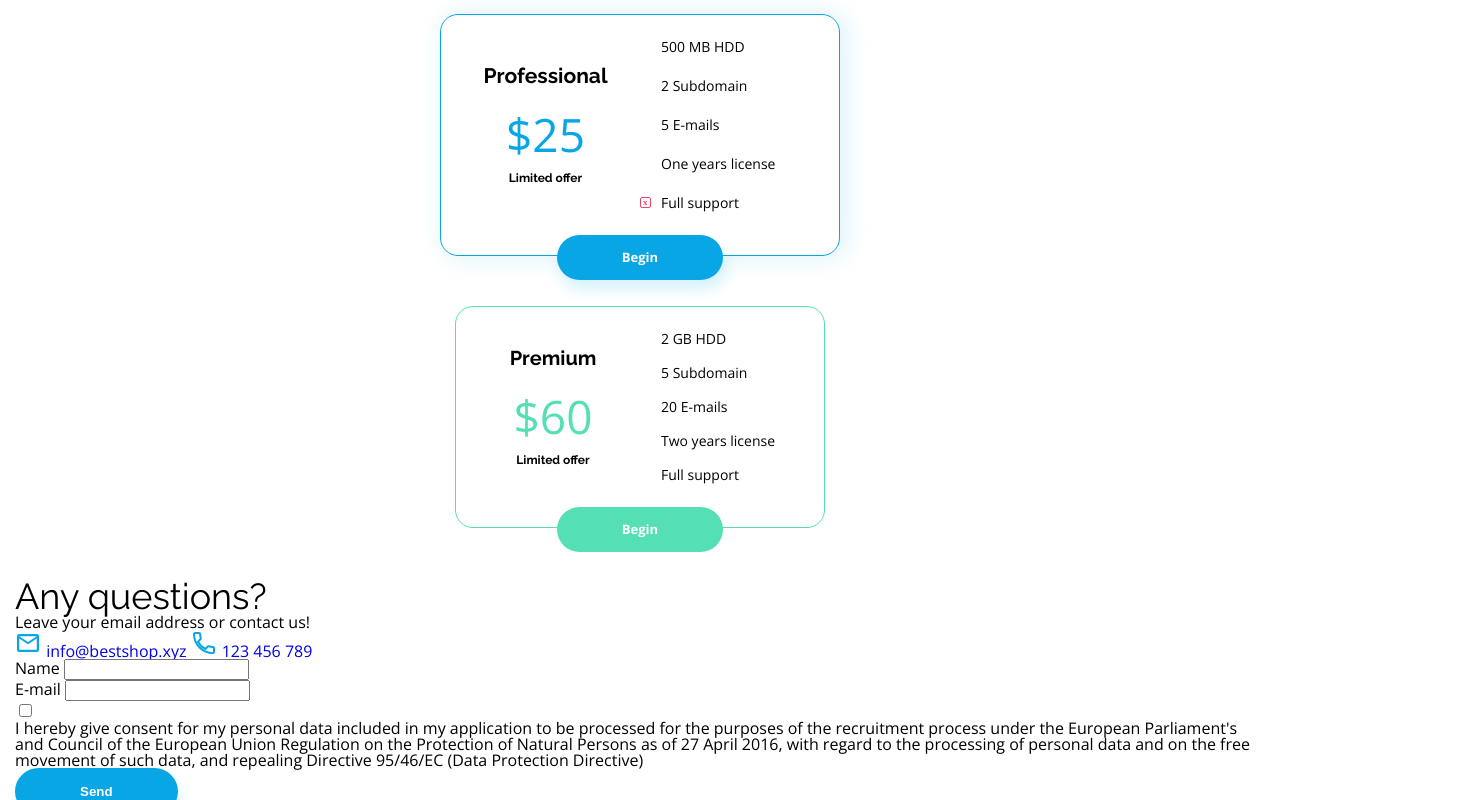
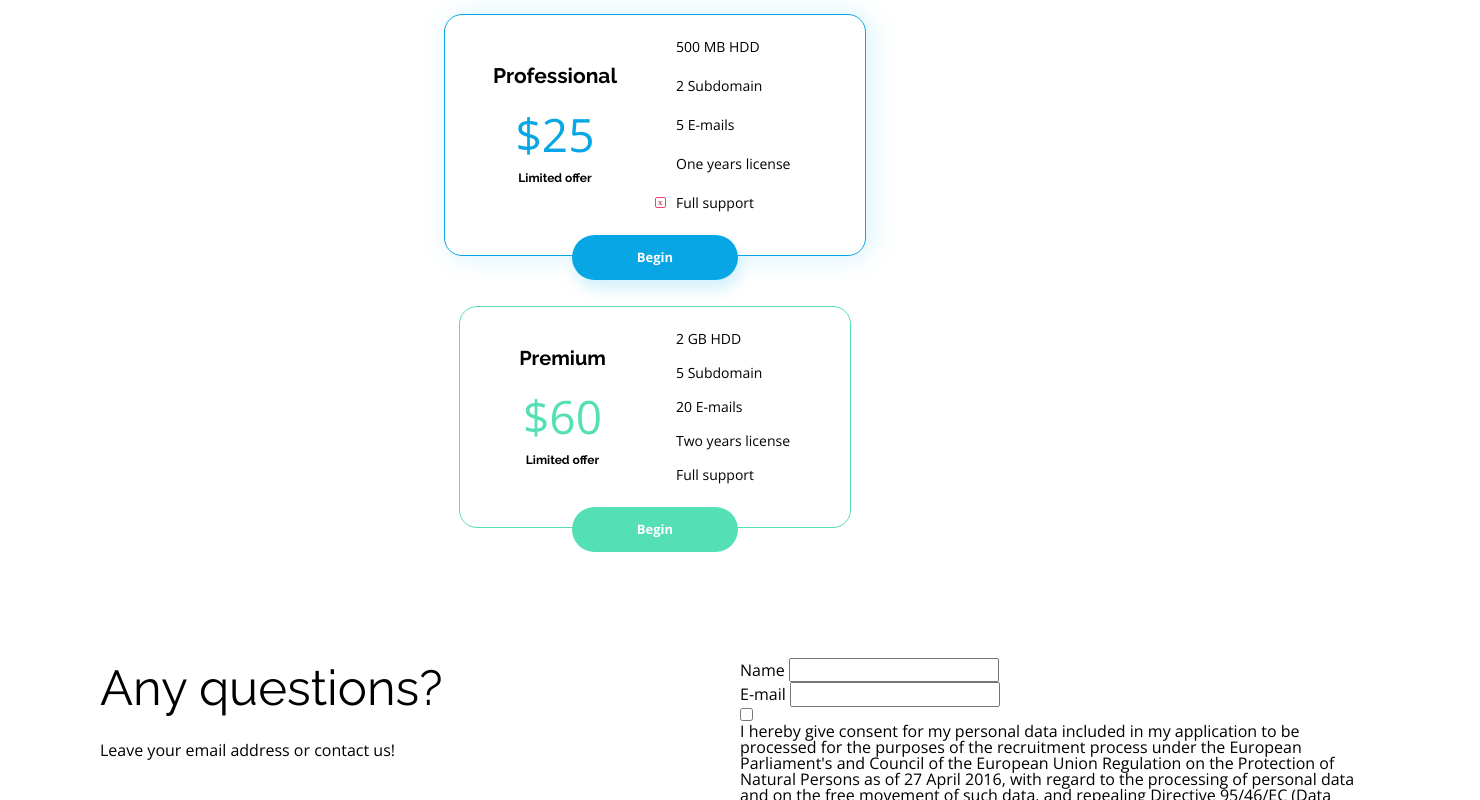
Before and after one commit to vesnica-soncek/BestShop-landing-html-css, a website built with Parcel: page index.html in a window 1280 px wide. Shown: the part 2812-3612 px from the top of the page, 1480 px wide, since content can reach past the window. Built offline with nearby package versions, Linux system fonts and the light colour scheme.

Commit message:
contact - done

```diff
--- a/scss/elements/_base.scss
+++ b/scss/elements/_base.scss
@@ -1,16 +1,10 @@
-* {
-  box-sizing: border-box;
-}
-
 body {
   font-family: $font-secondary-open-sans;
   font-size: 16px;
   color: $color-font-primary-black;
 }
 
-a {
-  text-decoration: none;
-}
+a { text-decoration: none; }
 
 h2 {
   font-family: $font-primary-raleway;
@@ -18,7 +12,7 @@
 }
 
 .container {
-  max-width: 1352px;
+  width: 1352px;
   margin: 0 auto;
 
   @include notebook {
--- a/scss/elements/_benefits.scss
+++ b/scss/elements/_benefits.scss
@@ -2,16 +2,11 @@
   padding: 100px 0;
   background-color: $color-benefits-background;
 
-  @include tablet {
-    padding: 50px 0;
-  }
+  @include tablet { padding: 50px 0; }
 
   &__container {
     padding: 0 100px;
-
-    @include tablet {
-      padding: 0 15px;
-    }
+    @include tablet { padding: 0 15px; }
   }
 
   &__single {
@@ -36,15 +31,13 @@
         margin-right: 117px;
         margin-bottom: 38px;
 
-        @include tablet {
-          margin: 40px 0 0;
-        }
+        @include tablet { margin: 40px 0 0; }
 
         &::before {
           content: "";
           width: 180px;
           height: 180px;
-          background-color: $color-pricing-1;
+          background-color: var(--accent-color);
           display: block;
           border-radius: 40px;
           position: absolute;
@@ -66,16 +59,12 @@
           position: relative;
           z-index: 2;
 
-          @include tablet {
-            width: 192px;
-          }
+          @include tablet { width: 192px; }
         }
       }
 
       @include tablet {
-        .benefits__text {
-          margin: 30px 0;
-        }
+        .benefits__text { margin: 30px 0; }
       }
     }
 
@@ -85,15 +74,13 @@
       padding: 0 20px 0 70px;
 
       .benefits__image {
-        @include tablet {
-          margin-top: 30px;
-        }
+        @include tablet { margin-top: 30px; }
 
         &::before {
           content: "";
           width: 320px;
           height: 320px;
-          background-color: $color-primary;
+          background-color: var(--accent-color);
           display: block;
           border-radius: 50%;
           position: absolute;
@@ -111,34 +98,24 @@
           width: 426px;
           height: auto;
 
-          @include tablet {
-            width: 175px;
-          }
+          @include tablet { width: 175px; }
         }
       }
 
       .benefits__text {
         margin: 70px 0;
-
-        @include tablet {
-          margin: 30px 0;
-        }
+        @include tablet { margin: 30px 0; }
       }
     }
-
   }
 
   &__double {
     --accent-color: #{$color-pricing-3};
     display: flex;
 
-    @include tablet {
-      flex-direction: column;
-    }
+    @include tablet { flex-direction: column; }
 
-    > div {
-      margin-bottom: 0;
-    }
+    > div { margin-bottom: 0; }
 
     .benefits__single--solo {
       max-width: 620px;
@@ -163,7 +140,7 @@
       display: flex;
       align-items: center;
       justify-content: center;
-      background-color: $color-pricing-3;
+      background-color: var(--accent-color);
       border: none;
       margin-left: 60px;
 
@@ -179,7 +156,6 @@
       }
     }
   }
-
 
   &__text {
     box-sizing: content-box;
@@ -199,9 +175,7 @@
       display: block;
       margin-top: 50px;
 
-      @include tablet {
-        display: none;
-      }
+      @include tablet { display: none; }
     }
   }
 
--- a/scss/elements/_contact.scss
+++ b/scss/elements/_contact.scss
@@ -0,0 +1,53 @@
+.contact {
+  padding: 80px 100px 100px;
+  display: flex;
+  justify-content: center;
+
+  @include tablet {
+    flex-direction: column;
+    align-items: center;
+    padding: 50px 15px;
+  }
+
+  &__column {
+    width: 50%;
+
+    @include tablet { width: 100%; }
+  }
+
+  &__title {
+    font-size: 3.0625rem;
+    line-height: 3.6875rem;
+  }
+
+  &__instruction {
+    margin: 22px 0 42px;
+    font-size: 1rem;
+    line-height: 1.375rem;
+
+    @include tablet { margin: 5px 0 35px; }
+  }
+
+  &__details {
+    display: flex;
+    justify-content: flex-start;
+    color: $color-font-secondary-grey;
+    align-items: center;
+
+    @include tablet {
+      flex-direction: column;
+      align-items: flex-start;
+    }
+
+    .details__item {
+      color: $color-font-secondary-grey;
+      font-weight: 500;
+
+      @include tablet { margin-bottom: 10px; }
+
+      &:first-of-type { margin-right: 20px; }
+
+      img { margin-right: 10px; }
+    }
+  }
+}
--- a/scss/elements/_statistics.scss
+++ b/scss/elements/_statistics.scss
@@ -53,7 +53,7 @@
 
     &:nth-child(2) {
       .statistics__circle {
-        background-color: $color-primary
+        background-color: $color-primary;
       }
 
       .statistics__img {
--- a/scss/main.scss
+++ b/scss/main.scss
@@ -1,3 +1,4 @@
+@import "generic/normalize";
 @import "generic/reset";
 
 @import "settings/index";
```
Also changed, not shown: 2 other files.
